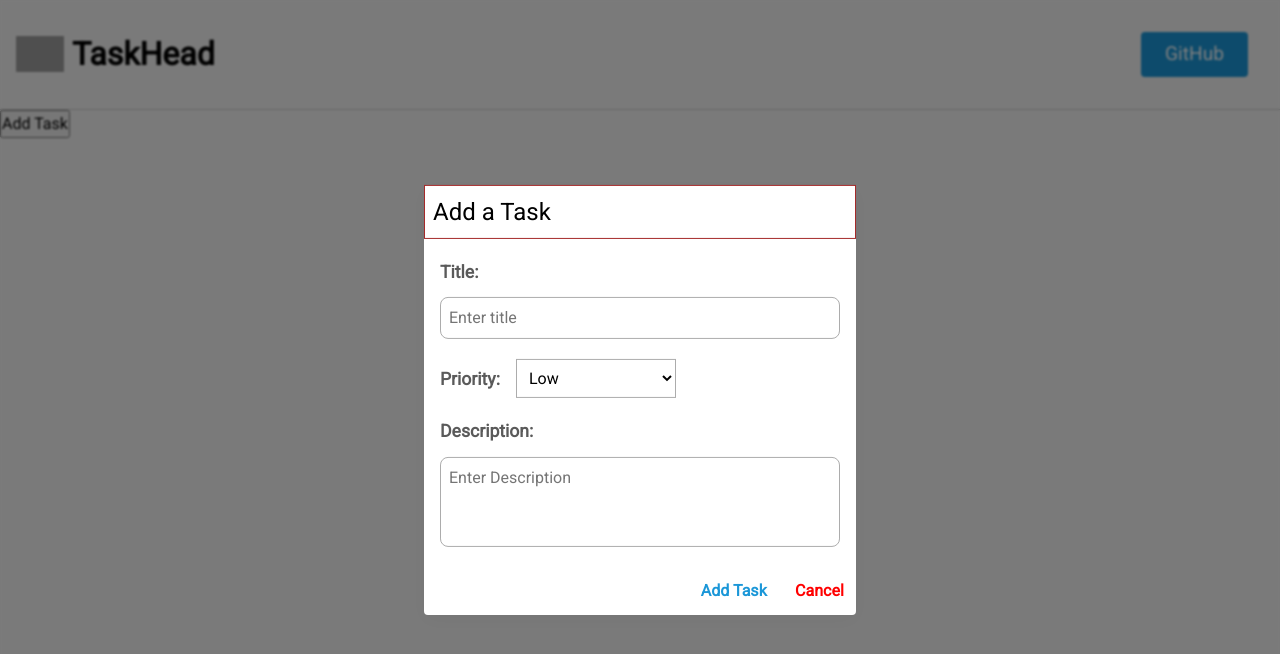
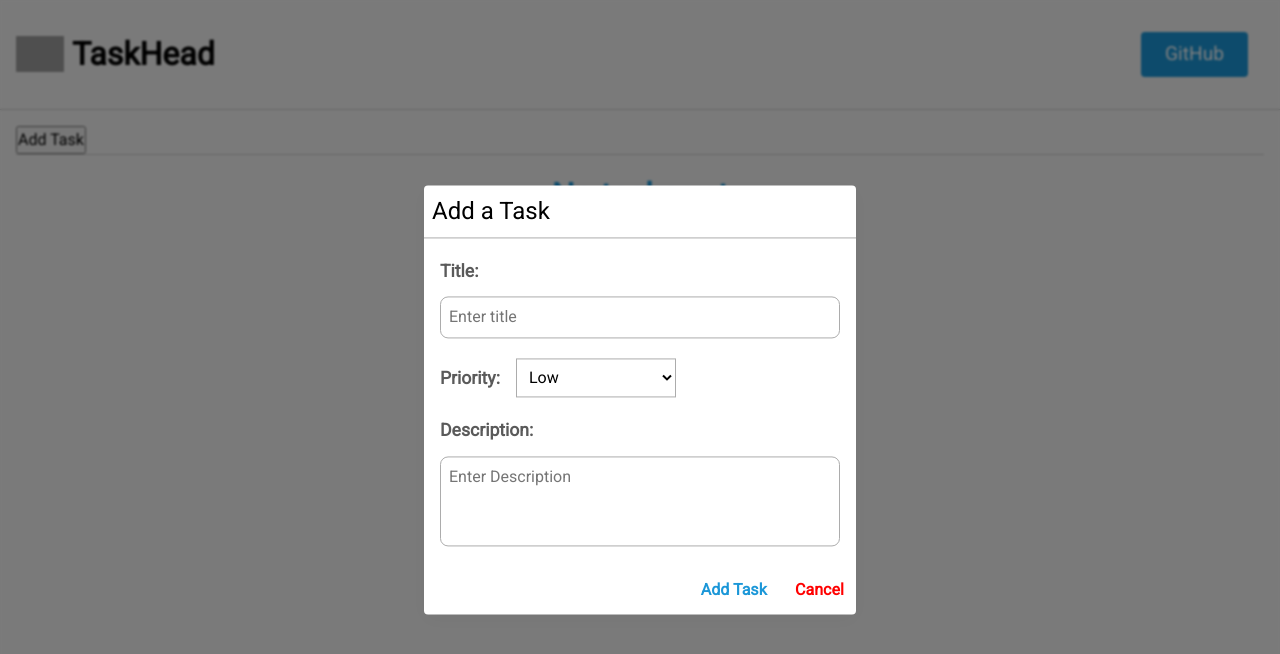
Before and after one commit to not-vibhu/taskhead, a React (Create React App) app: page / in a window 1280 px wide. Both pictures are taken after a click on the button "Add Task". Shown: the top 654 px of the page. Built offline with nearby package versions, Linux system fonts and the light colour scheme; grey boxes are pictures that could not be loaded.

Commit message:
chore: added empty task message

```diff
--- a/src/App.css
+++ b/src/App.css
@@ -54,3 +54,27 @@ select {
     display: flex;
     justify-content: space-between;
 }
+
+.flex-column-center {
+    display: flex;
+    flex-direction: column;
+    justify-content: center;
+    align-items: center;
+}
+
+.empty-tasklist-message-div h1{
+    color: var(--primary-color);
+}
+
+.empty-tasklist-message-div p{
+    color: gray;
+}
+
+.homepage-sub-div {
+    margin: 1rem;
+    border-bottom: 1px solid #cccccc;
+}
+
+.add-task-button {
+    padding: 0;
+}
--- a/src/Components/Styles/Modal.css
+++ b/src/Components/Styles/Modal.css
@@ -29,7 +29,7 @@
     padding: 0.5rem;
     font-weight: 500;
     font-size: 1.5rem;
-    border: 1px solid brown;
+    border-bottom: 1px solid #acacac;
 }
 
 .task-input-container {
--- a/src/Pages/HomePage.jsx
+++ b/src/Pages/HomePage.jsx
@@ -9,16 +9,22 @@ export default function HomePage() {
 
   const { showModal, setShowModal } = useModal();
 
-  const {taskList} = useTask();
+  const { taskList } = useTask();
 
   return (
     <div>
       {showModal && <Modal />}
 
       <Header />
-      <button onClick={() => setShowModal(true)}>Add Task</button>
 
-      {taskList?.map((task) => <TaskItem task={task} key={task.id} />)}
+      <div className="homepage-sub-div">
+        <button onClick={() => setShowModal(true)} className="add-task-button">Add Task</button>
+      </div>
+
+      {taskList.length !== 0 ? taskList?.map((task) => <TaskItem task={task} key={task.id} />) : <div className="flex-column-center empty-tasklist-message-div">
+        <h1>No tasks yet</h1>
+        <p>Tasks you add will appear here</p>
+      </div>}
     </div>
   )
 }
```
